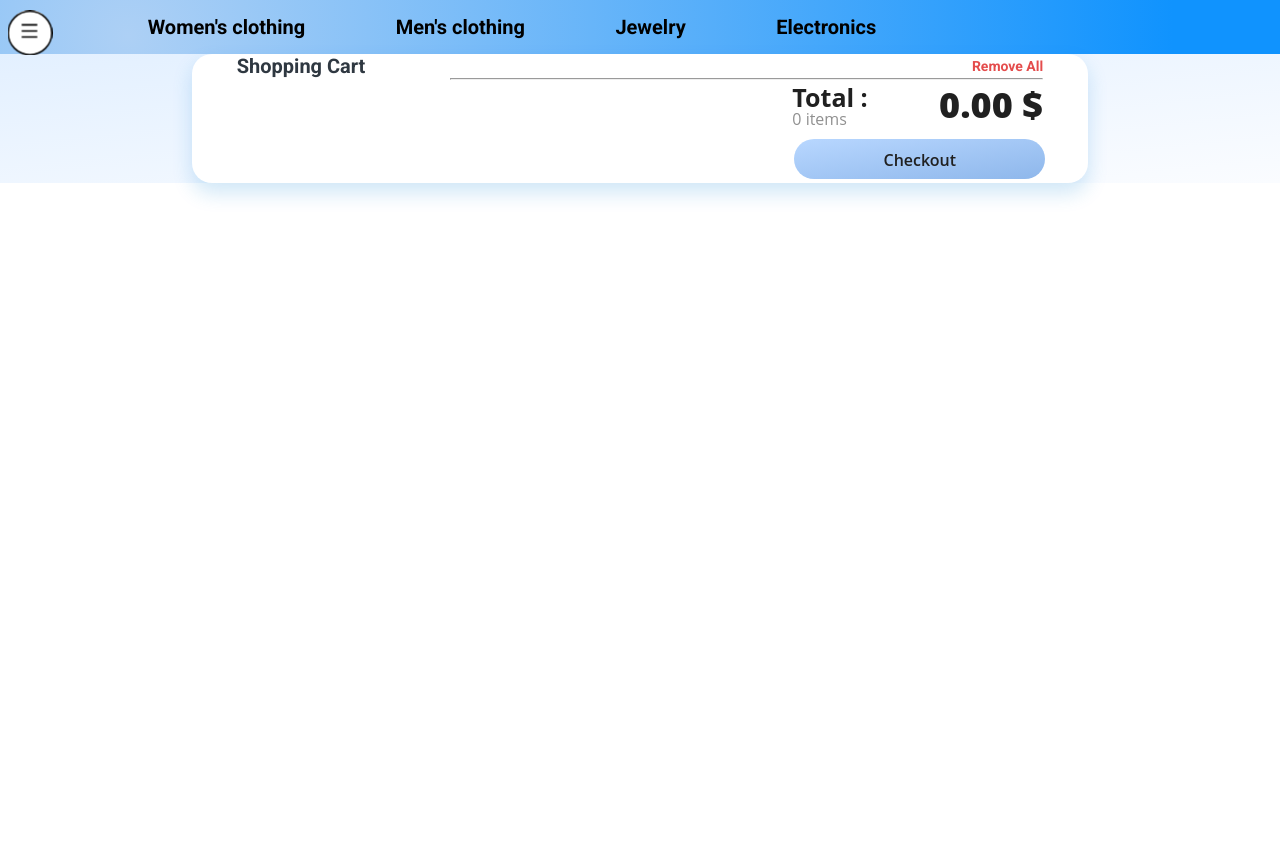
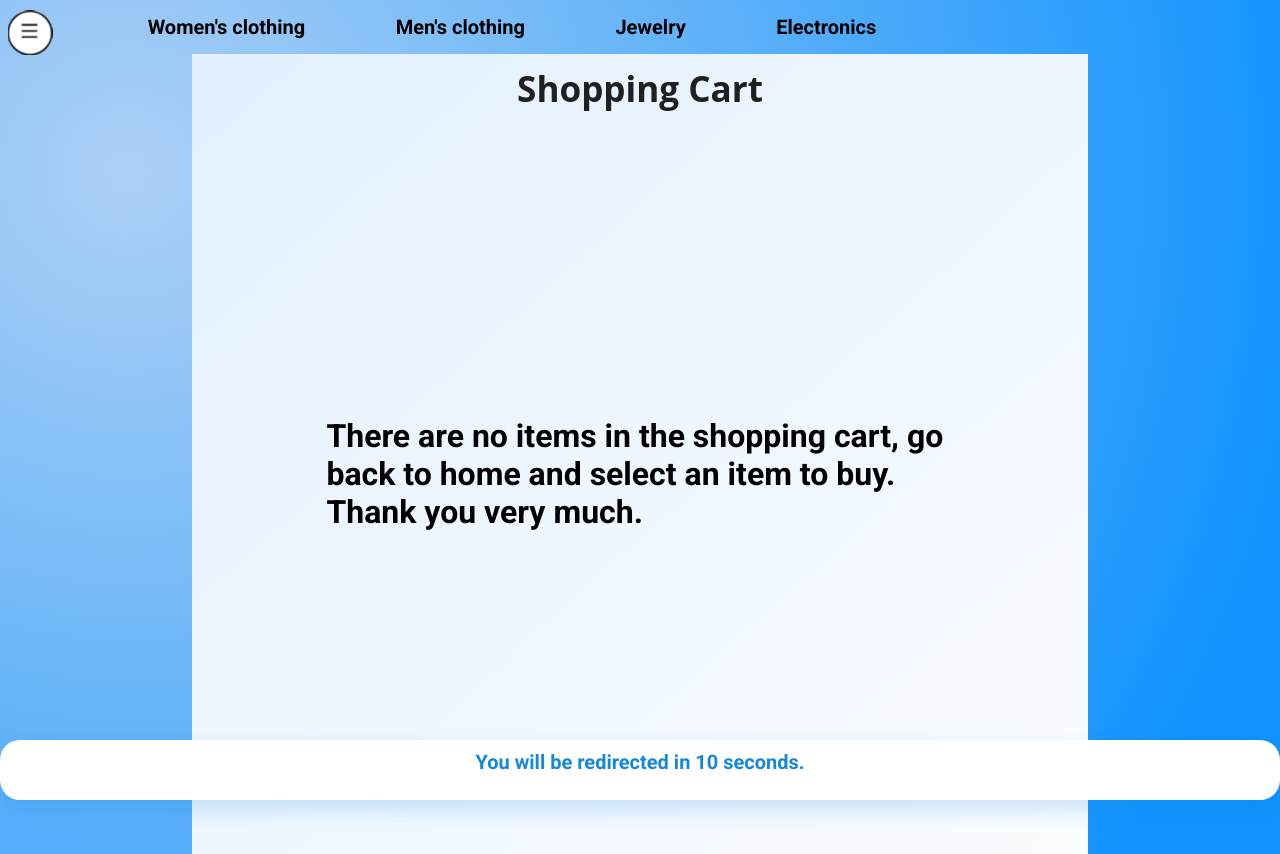
Before and after one commit to gabriel-92/Gabriel-Angel-Sosa-React, a React (Create React App) app: page /Cart in a window 1280 px wide. Before the commit the page ends 800 px from the top, so only its background shows below. Built offline with nearby package versions, Linux system fonts and the light colour scheme.

Commit message:
gabriel-92 Desafío 10 React Gabriel Sosa

```diff
--- a/src/Container/Cart/Index.jsx
+++ b/src/Container/Cart/Index.jsx
@@ -1,6 +1,7 @@
 import React, { useContext } from "react";
 import "./styles.css";
 import { Shop } from "../../Context/ShopContext";
+import { useNavigate } from "react-router-dom";
 
 const Cart = () => {
     const { cart, RemoveAll, removeItem, setCart } = useContext(Shop);
@@ -29,6 +30,31 @@ const Cart = () => {
             setCart([...cart]);
         }
     };
+    const navigate = useNavigate();
+    //?De no tener items en el carrito se muestra un mensaje
+    if (cart.length === 0) {
+        //? 10 segundo después de que se cargue la pagina te redirecciona a home
+        setTimeout(() => {
+            navigate(`/`);
+        }, 10000);
+        return (
+            <>
+                <div className="notItemsContainer">
+                    <div className="titleNotItemsContainer">
+                        <h3 className="titleNotItems">Shopping Cart</h3>
+                    </div>
+                    <h1 className="notItems">
+                        There are no items in the shopping cart, go back to home
+                        and select an item to buy. Thank you very much.
+                    </h1>
+                    <br />
+                    <span className="redirected">
+                        You will be redirected in 10 seconds.
+                    </span>
+                </div>
+            </>
+        );
+    }
 
     return (
         <div className="bodyCart">
@@ -90,8 +116,6 @@ const Cart = () => {
                         </div>
                     </div>
                 ))}
-
-                {/* <div className="Cart-Items pad"> */}
                 <hr />
                 <div className="checkout">
                     <div className="total">
--- a/src/Container/Cart/styles.css
+++ b/src/Container/Cart/styles.css
@@ -217,3 +217,55 @@ hr {
   font-weight: 600;
   color: #202020;
 }
+
+/* !Si no hay artículos */
+
+.notItemsContainer {
+  margin: auto;
+  width: 70%;
+  background: linear-gradient(to bottom right, #E3F0FF, #FAFCFF);
+  height: 100vh;
+  display: flex;
+  justify-content: center;
+  align-items: center;
+  flex-direction: column;
+
+}
+
+
+.notItems {
+  margin: auto;
+  width: 70%;
+  height: 30%;
+  display: flex;
+  justify-content: center;
+  align-items: center;
+
+}
+
+.redirected {
+
+  position: fixed;
+  bottom: 0;
+  left: 0;
+  width: 100%;
+  height: 50px;
+  background-color: #ffffff;
+  border-radius: 20px;
+  box-shadow: 0px 10px 20px #1687d933;
+  text-align: center;
+  padding-top: 10px;
+  font-size: 20px;
+  font-family: "roboto", sans-serif;
+  font-weight: 700;
+  color: #1687d9;
+}
+
+/* alinear como titulo principal */
+.titleNotItemsContainer {
+  font-size: 30px;
+  font-family: 'Open Sans';
+  font-weight: 700;
+  color: #202020;
+  margin-top: 10px;
+}
```
